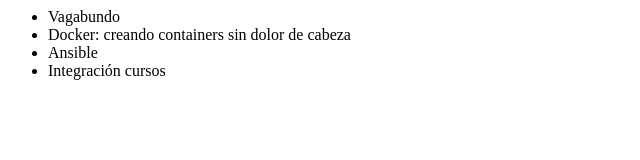
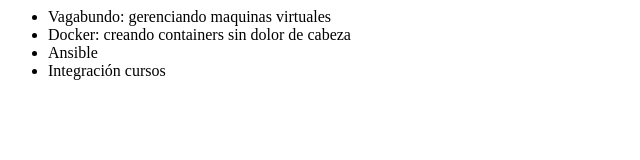
Before and after one commit to JulianMontu/alura-git, a plain HTML site: page index.html in a window 1280 px wide. Shown: the whole page, without its empty margins (0-640 px from the left). Drawn offline with Linux system fonts and the light colour scheme.

Commit message:
Corregieiendo curso de vagrant

```diff
--- a/index.html
+++ b/index.html
@@ -6,7 +6,7 @@
 </head>
 <cuerpo>
      <ul>
-         <li> Vagabundo </li>
+         <li> Vagabundo: gerenciando maquinas virtuales </li>
          <li> Docker: creando containers sin dolor de cabeza </li>
          <li> Ansible </li>
          <li> Integración cursos</li>
```
